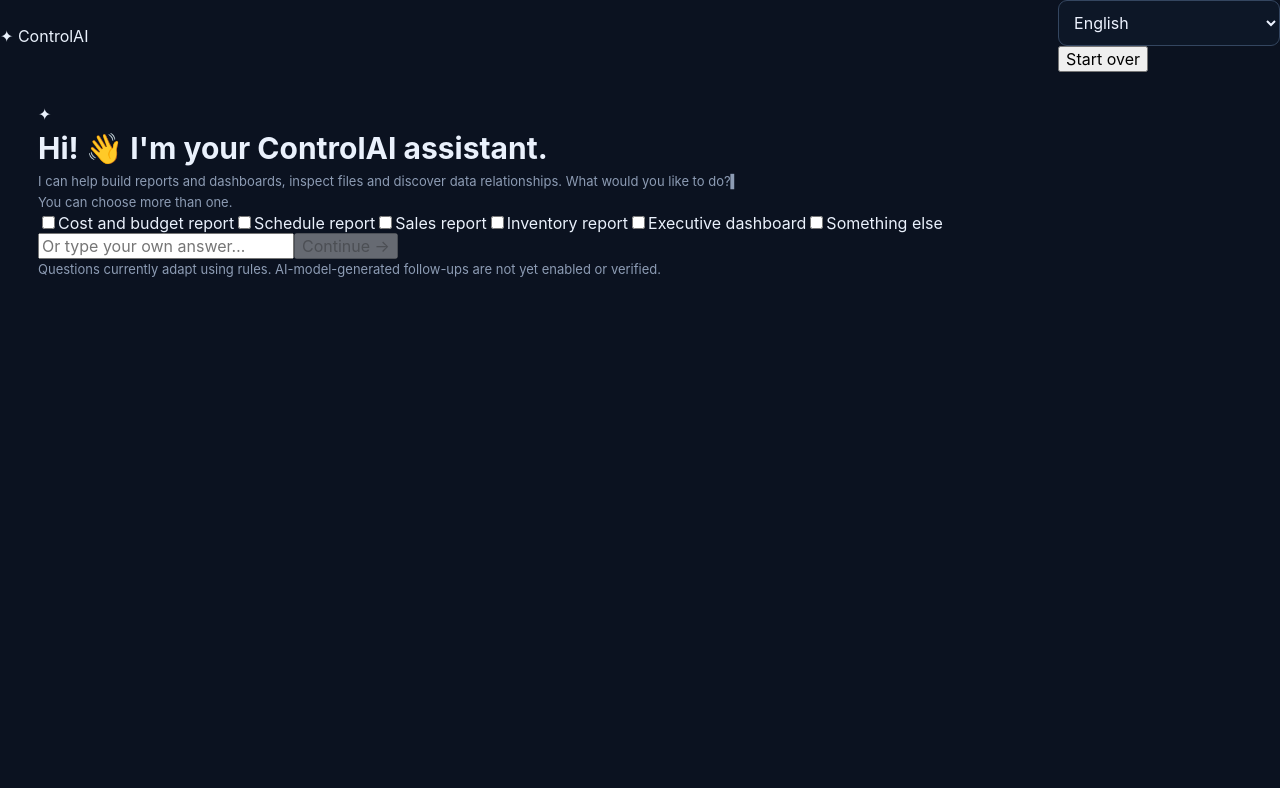
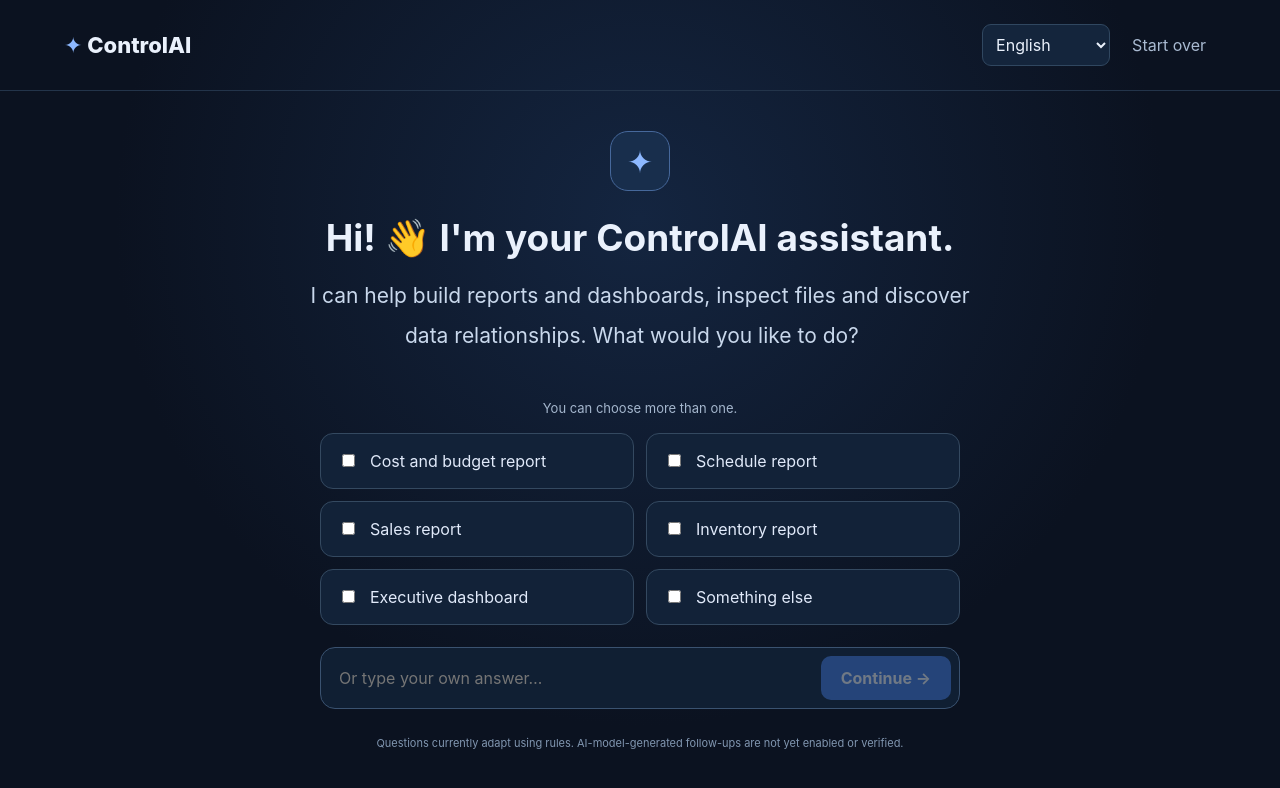
Before and after one commit to arvinazizian/ControlAI, a React (Vite) app: page / in a window 1280 px wide. Shown: the top 788 px of the page. Built offline with nearby package versions, Linux system fonts and the light colour scheme.

Commit message:
style: full-screen minimal conversational landing with typing and selectable options

```diff
--- a/src/styles.css
+++ b/src/styles.css
@@ -22,3 +22,23 @@
 .workspace-stage{min-width:0}.stage-heading{margin:12px 0 16px}.stage-heading h2{font-size:22px;margin-bottom:7px}.stage-heading p{color:#a9bdd8}
 .stage-navigation{display:flex;justify-content:space-between;gap:12px;margin:22px 0}
 @media(max-width:700px){.workspace-tabs{display:grid;grid-template-columns:repeat(2,minmax(0,1fr))}.workspace-tab{padding:10px 5px;font-size:12px}.assistant-dock-head{align-items:flex-start}.assistant-dock-body{padding:0 10px 12px;max-height:70vh}.assistant-dock-head strong{font-size:15px}.stage-heading h2{font-size:19px}}
+
+
+/* Conversation-first landing: no dashboard panels before the user asks for one */
+.chat-app{min-height:100vh;background:radial-gradient(ellipse at 50% 26%,#142540 0%,#0b1220 58%);color:#eaf1fc;display:flex;flex-direction:column}
+.chat-top{display:flex;align-items:center;justify-content:space-between;gap:16px;padding:24px clamp(18px,5vw,70px);border-bottom:1px solid #23344a}
+.chat-logo{font-weight:800;font-size:22px}.chat-logo span,.chat-avatar{color:#8db8ff}.chat-top-actions{display:flex;align-items:center;gap:12px}.chat-top select{width:auto;background:#14253c;color:#eaf1fc;border:1px solid #304760;border-radius:9px;padding:9px}
+.chat-subtle{background:transparent;color:#a9bad1;border:0;padding:10px;cursor:pointer}.chat-subtle:hover{color:#fff}
+.chat-center{width:min(100%,760px);margin:auto;padding:40px 22px 85px;text-align:center;display:flex;flex-direction:column;align-items:center}
+.chat-avatar{width:60px;height:60px;display:grid;place-items:center;border:1px solid #46689b;border-radius:18px;background:#182e4c;font-size:31px;margin-bottom:24px}
+.chat-center h1{font-size:clamp(26px,4vw,37px);margin:0 0 16px}.chat-message{font-size:clamp(17px,2.5vw,21px);line-height:1.9;color:#c9d8ec;min-height:100px;max-width:670px;margin:0 auto 22px}
+.chat-cursor{color:#7cafff;animation:chat-blink 0.8s steps(1) infinite}@keyframes chat-blink{50%{opacity:0}}
+.chat-choice-area{width:100%;max-width:640px}.chat-hint{font-size:13px;color:#a4b6cd;margin:0 0 14px}.chat-choices{display:grid;grid-template-columns:repeat(2,minmax(0,1fr));gap:12px;margin:0 0 22px}
+.chat-choice{display:flex;align-items:center;gap:12px;text-align:start;border:1px solid #344960;border-radius:13px;padding:17px;background:#122238;color:#e1eafa;cursor:pointer;transition:background .15s,border-color .15s}
+.chat-choice.chosen{border-color:#70a8ff;background:#1d395d}.chat-choice input{accent-color:#70a8ff;flex-shrink:0}
+.chat-compose{display:flex;gap:10px;border:1px solid #3a5270;background:#101f33;border-radius:15px;padding:8px}
+.chat-compose input{flex:1;min-width:0;border:0;background:transparent;color:#fff;padding:10px;outline:none}
+.chat-send{background:#457de2;color:white;border:0;border-radius:10px;padding:12px 20px;font-weight:650;cursor:pointer}.chat-send:disabled{opacity:.4;cursor:not-allowed}
+.chat-back{margin-top:18px}.chat-disclaimer{font-size:11px;color:#8196b0;line-height:1.6;margin:26px 0 0;max-width:530px}
+.chat-finish{width:100%}.chat-summary{border:1px solid #334c69;background:#102039;border-radius:13px;text-align:start;padding:16px 24px;margin-bottom:22px}.chat-summary p{overflow-wrap:anywhere}
+@media(max-width:650px){.chat-top{padding:16px}.chat-logo{font-size:18px}.chat-top-actions{gap:3px}.chat-top select{max-width:110px}.chat-center{padding:35px 16px 65px}.chat-choices{grid-template-columns:1fr}.chat-message{min-height:110px}.chat-choice{padding:15px}.chat-compose{flex-direction:column}.chat-send{width:100%}}
```
